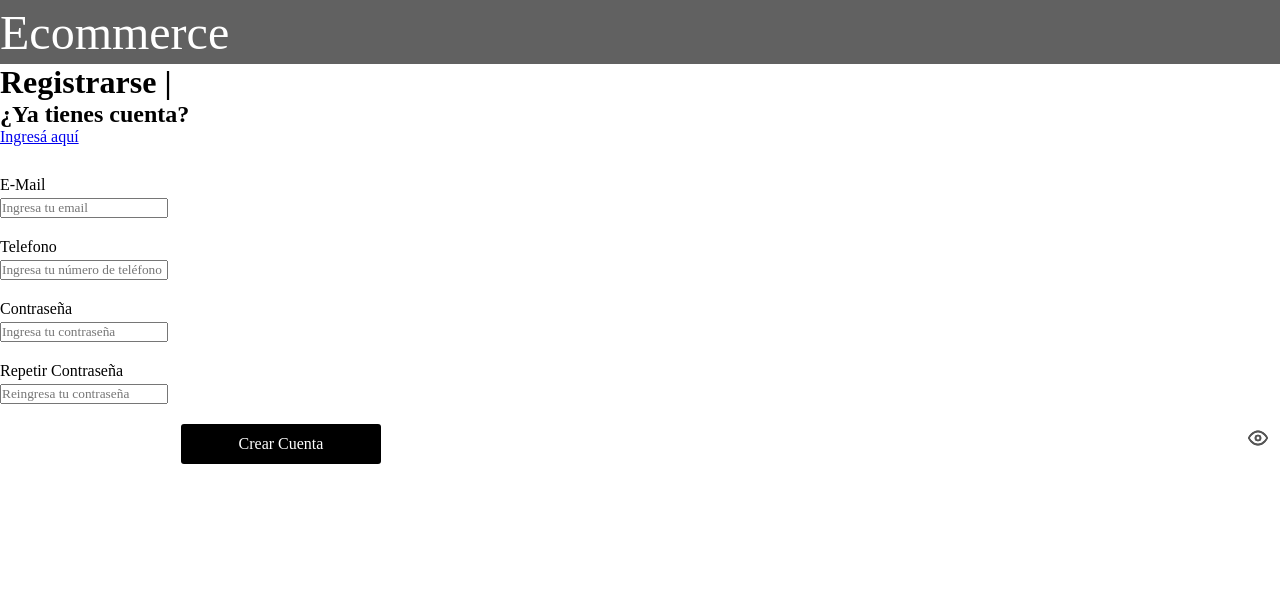
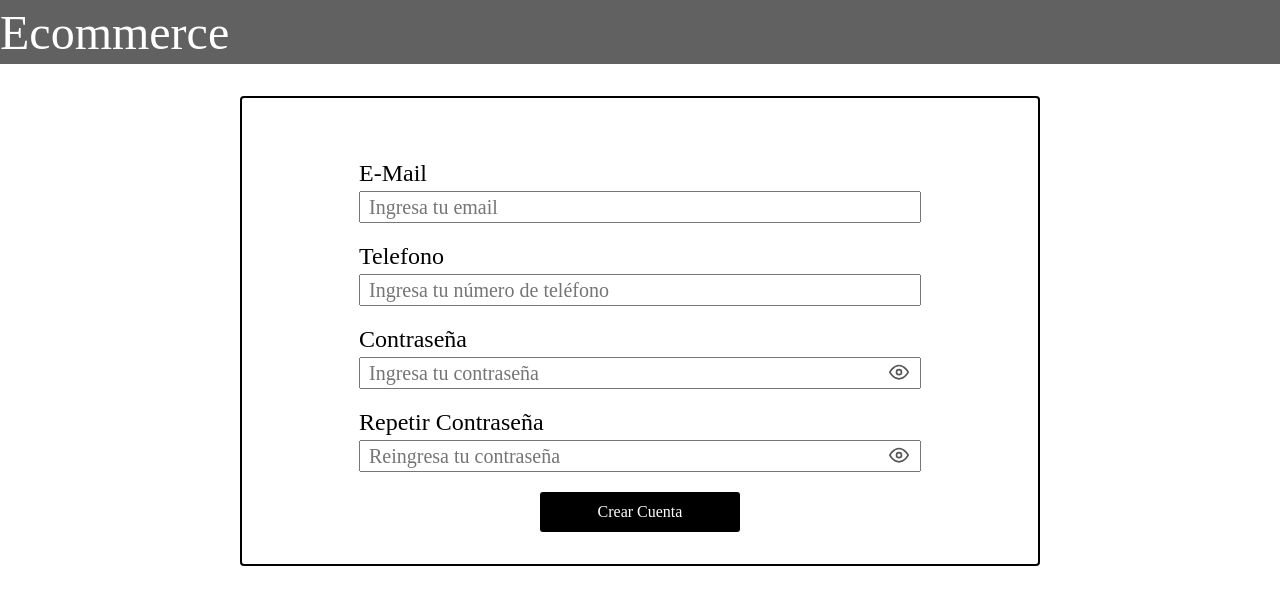
Before and after one commit to MerelesLautaro/Professional-Practice-Project-E-commerce, a React (Vite) app in the folder frontend/: page /register in a window 1280 px wide. Shown: the top 604 px of the page. Built offline with nearby package versions, Linux system fonts and the light colour scheme; a web font is replaced by a local one.

Commit message:
Modulo Container.css creado e implementado/EC-55

```diff
--- a/frontend/src/features/register/Register.jsx
+++ b/frontend/src/features/register/Register.jsx
@@ -2,6 +2,7 @@ import {Container, DynamicForm } from "../../shared/components";
 import "@fontsource/iceberg";
 import { initialValues, validationSchema } from "./validations";
 import { formElements } from "./config";
+import styles from './registerStyle.module.css'
 
 function Register() {
   const handleSubmit = (values) => {
@@ -10,11 +11,7 @@ function Register() {
 
   return (
       <Container>
-        <div className="forms-title">
-          <h1>Registrarse | </h1>
-          <h2>¿Ya tienes cuenta?</h2>
-          <a href="#">Ingresá aquí</a>
-        </div>
+
         <DynamicForm
           elements={formElements}
           initialValues={initialValues}
--- a/frontend/src/features/register/registerStyle.module.css
+++ b/frontend/src/features/register/registerStyle.module.css
@@ -5,9 +5,7 @@
     padding: 1.25rem;
 }
 
-label {
-    font-size: 1.5rem;
-}
+
 
 .card {
     display: flex;
@@ -22,48 +20,23 @@ label {
     box-sizing: border-box;
 }
 
-.forms-title {
+.formsTitle {
     display: flex;
     align-items: center;
     justify-content: center;
     gap: 0.3125rem;
 }
 
-.forms-title h2 {
+.formsTitle h2 {
     color: #616161;
 }
 
-.forms-title a {
+.formsTitle a {
     color: #616161;
     text-decoration: none;
 }
 
-.forms-title a:hover {
+.formsTitle a:hover {
     color: #000000;
     cursor: pointer;
 }
-
-form {
-    width: 100%;
-    max-width: 35.125rem;
-    display: flex;
-    align-items: center;
-    flex-direction: column;
-    margin-top: 1.875rem;
-    gap: 1.25rem;
-}
-
-input {
-    height: 2rem;
-    width: 100%;
-    max-width: 35.125rem;
-    font-size: 1.25rem;
-    padding: 0.5rem;
-}
-
-
-
-.input-wrapper {
-    position: relative;
-    width: 100%;
-}
--- a/frontend/src/shared/components/ContainerAndDivider/Container.jsx
+++ b/frontend/src/shared/components/ContainerAndDivider/Container.jsx
@@ -1,7 +1,8 @@
+import styles from './Container.module.css'
 const Container = ({ children }) => {
   return (
-    <div className="card-container">
-      <div className="card">
+    <div className={styles.cardContainer}>
+      <div className={styles.card}>
         {children}
       </div>
     </div>
--- /dev/null
+++ b/frontend/src/shared/components/ContainerAndDivider/Container.module.css
@@ -0,0 +1,23 @@
+.cardContainer {
+  display: flex;
+  justify-content: center;
+  align-items: flex-start;
+  padding: 2rem;
+  width: 100%;
+  box-sizing: border-box;
+}
+
+.card {
+  display: flex;
+  justify-content: center;
+  align-items: center;
+  flex-direction: column;
+  border: 2px solid black;
+  background-color: white;
+  padding: 2rem;
+  width: 100%;
+  max-width: 50rem;
+  box-sizing: border-box;
+  border-radius: 4px;
+  overflow-x: auto;
+}
--- a/frontend/src/shared/components/FormComponets/styles/InputField.module.css
+++ b/frontend/src/shared/components/FormComponets/styles/InputField.module.css
@@ -6,24 +6,37 @@
   flex-direction: column;
 }
 
+.inputField input {
+  height: 2rem;
+  width: 100%;
+  max-width: 35.125rem;
+  font-size: 1.25rem;
+  padding: 0.5rem;
+  padding-right: 2.5rem;
+  box-sizing: border-box;
+}
+
 .inputField label {
   width: 100%;
-  font-size: 1rem;
+  font-size: 1.5rem;
   margin-bottom: 0.25rem;
 }
 
 .inputWrapper {
   width: 100%;
+  position: relative;
 }
 
-.passwordToggle {
+
+.inputField .passwordToggle {
   position: absolute;
   right: 0.75rem;
-    top: 55%;
-    transform: translateY(-50%);
+  top: 50%;
+  transform: translateY(-45%);
   cursor: pointer;
   color: #555;
 }
+
 
 .error {
   color: #ff0000;
```
Lines whose indentation alone changed are shown as unchanged.
